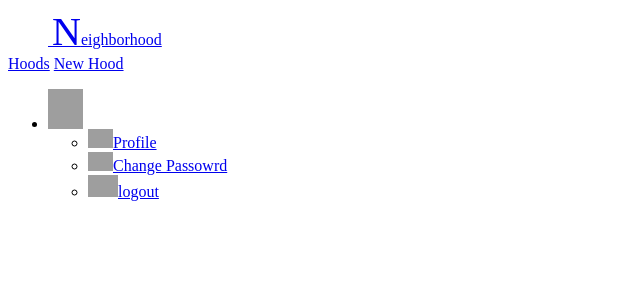
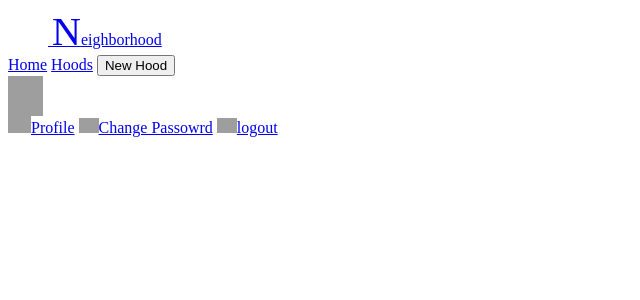
Before and after one commit to gladyswambura/The-Neighbourhood, a Django app: template neighborhood/templates/navbar.html in a window 1280 px wide. Shown: the top 300 px of the page, without its empty margins (0-640 px from the left). Run offline with Django 4.2, Linux system fonts and the light colour scheme; the template is opened without the code that fills it, so the values that code supplies are empty; the visitor is signed in with stand-in values (Sample User, id 1); grey boxes are pictures that could not be loaded.

Commit message:
changes the layout of the navbar

```diff
--- a/neighborhood/templates/navbar.html
+++ b/neighborhood/templates/navbar.html
@@ -2,12 +2,12 @@
 <div class="container py-3">
     <header>
         <div class="d-flex flex-column flex-md-row align-items-center pb-3 mb-4 border-bottom">
-            <a href="/" class="d-flex align-items-center text-dark text-decoration-none">
+            <a href="/" class="d-flex align-items-center text-white text-decoration-none">
                 <svg xmlns="http://www.w3.org/2000/svg" width="40" height="32" class="me-2" viewBox="0 0 118 94"
                     role="img">
                     <title>Neighborhood</title>
                 </svg>
-                <span class="font-weight-bolder text-dark"><span class="font-weight-bolder text-dark"style="font-size:40px">N</span>eighborhood</span>
+                <span class="font-weight-bolder text-white"><span class="text-white font-weight-bolder text-white"style="font-size:40px">N</span>eighborhood</span>
             </a>
 
             <nav class="d-inline-flex mt-2 mt-md-0 ms-md-auto">
@@ -16,33 +16,28 @@
                 </form> -->
                 <!-- <a class="navbar-brand mx-auto" href="/">Awwwards</a> -->
                 {% if user.is_authenticated %}
-                <a class="me-3 py-2 text-dark text-decoration-none" href="{% url 'hood' %}">Hoods</a>
-                <a href="{% url 'new-hood' %}" class="me-3 py-2 btn btn-sm btn-info mb-2"> New Hood</a>
-                <ul class="navbar-nav ms-auto mb-2 mb-md-0">
-                    <li class="me-3 py-2 text-dark text-decoration-none dropdown">
+                <a class="me-3 py-2 text-decoration-none mr-5 text-white" href="/">Home</a>
+                <a class="me-3 py-2 text-decoration-none mr-5 text-white" href="{% url 'hood' %}">Hoods</a>
+                <a href="{% url 'new-hood' %}"><button type="button" class="text-white btn btn-outline-info btn-sm mr-5">New Hood</button></a>
+                <div class="navbar-nav ms-auto">
+                    <a class="me-3 py-2 text-decoration-none dropdown"style="margin-top:-15px;">
                         <a class=" dropdown-toggle" href="" id="dropdown10" data-bs-toggle="dropdown" aria-expanded="false">
                             <img src="{% static 'images/user.png' %}" rel="stylesheet" type="text/css" width="35" height="40"></a>
-                        <ul class="dropdown-menu" aria-labelledby="dropdown10">
-                            <li><a class="dropdown-item" href="{% url 'users-profile'%}">
-                                    <img src="{% static 'images/user.png' %}" rel="stylesheet" type="text/css" width="25">Profile</a>
-                            </li>
-                            <li><a class="dropdown-item" href="#"><img src="{% static 'images/password.png' %}" rel="stylesheet" type="text/css" viewBox="0 0 24 24"
-                                                        width="25">Change Passowrd</a>
-                                            </li>
-                            <li><a class="dropdown-item" href="/logout"><img src="{% static 'images/logout.png' %}" rel="stylesheet"
-                                        type="text/css" viewBox="0 0 24 24" width="30">logout</a>
-                            </li>
-                    </li>
-                </ul>
+                        <div class="dropdown-menu" aria-labelledby="dropdown10">
+                            <a><a class="dropdown-item" href="{% url 'users-profile'%}">
+                                    <img src="{% static 'images/user.png' %}" rel="stylesheet" type="text/css" width="23">Profile</a>
+                            </a>
+                            <a><a class="dropdown-item" href="#"><img src="{% static 'images/password.png' %}" rel="stylesheet" type="text/css" viewBox="0 0 24 24"
+                                                        width="20">Change Passowrd</a>
+                                            </a>
+                            <a><a class="dropdown-item" href="{% url 'logout' %}"><img src="{% static 'images/logout.png' %}" rel="stylesheet"
+                                        type="text/css" viewBox="0 0 24 24" width="20">logout</a>
+                            </a>
+                    </a>
+                </div>
                 {% else %}
-                <ul class="navbar-nav me-auto mb-2 mb-lg-0">
-                    <li><a class="me-3 py-2 text-dark text-decoration-none" href="{% url 'hood' %}">Hoods</a></li>
-                    <li class="nav-item">
-                        <a href=""><button type="button" class="btn btn-outline-info btn-sm">Login</button></a>
-                    </li>
-                    <li class="nav-item">
-                        <a class="me-3 py-2 text-dark text-decoration-none" href="/">Home</a>
-                    </li>
+                    <a class="me-3 py-2 text-decoration-none text-white" href="{% url 'hood' %}">Hoods</a>
+                    <a href="{% url 'login' %}"><button type="button" class="text-white btn btn-outline-info btn-sm">Login</button></a>
                 {% endif %}
             </nav>
         </div>
```
